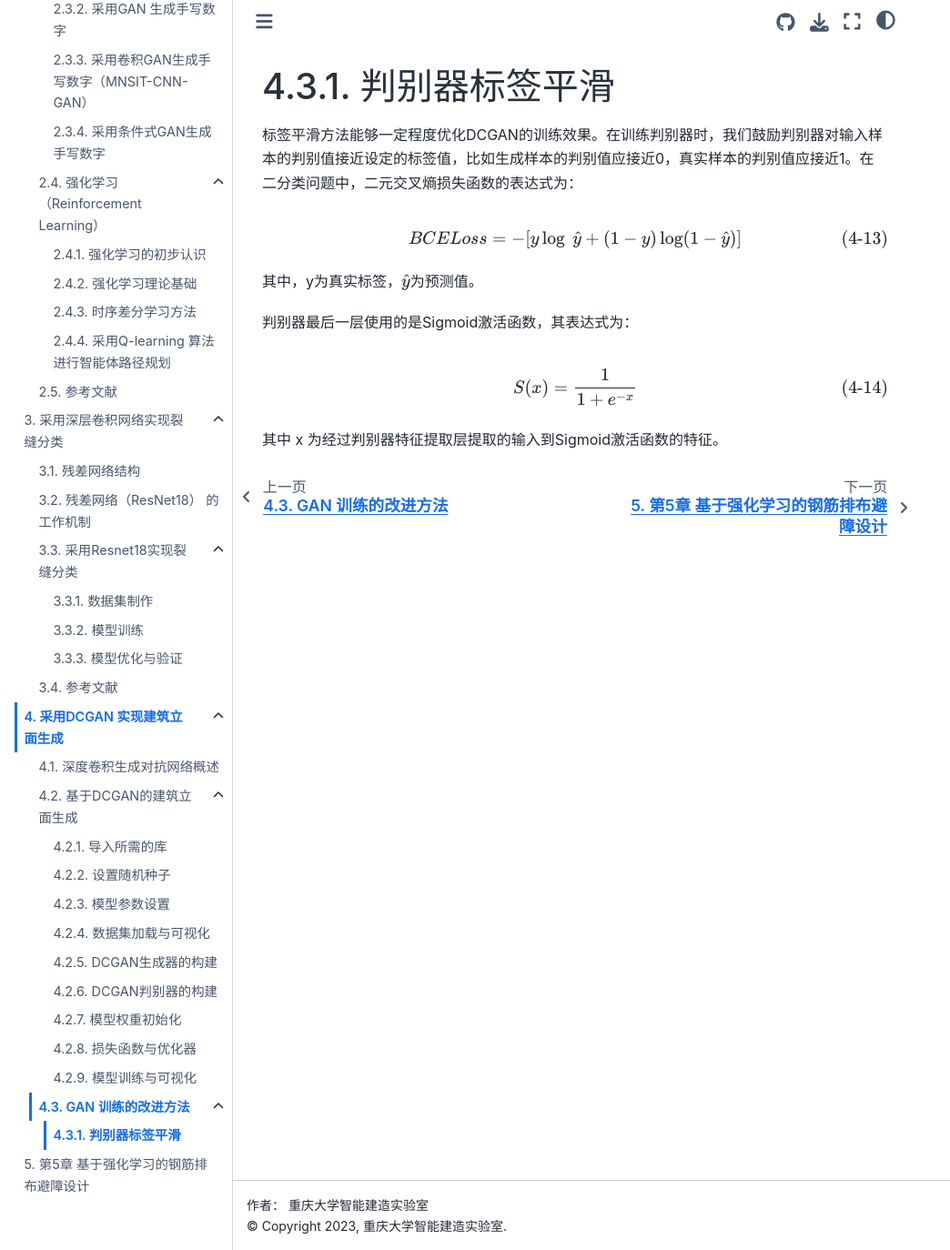
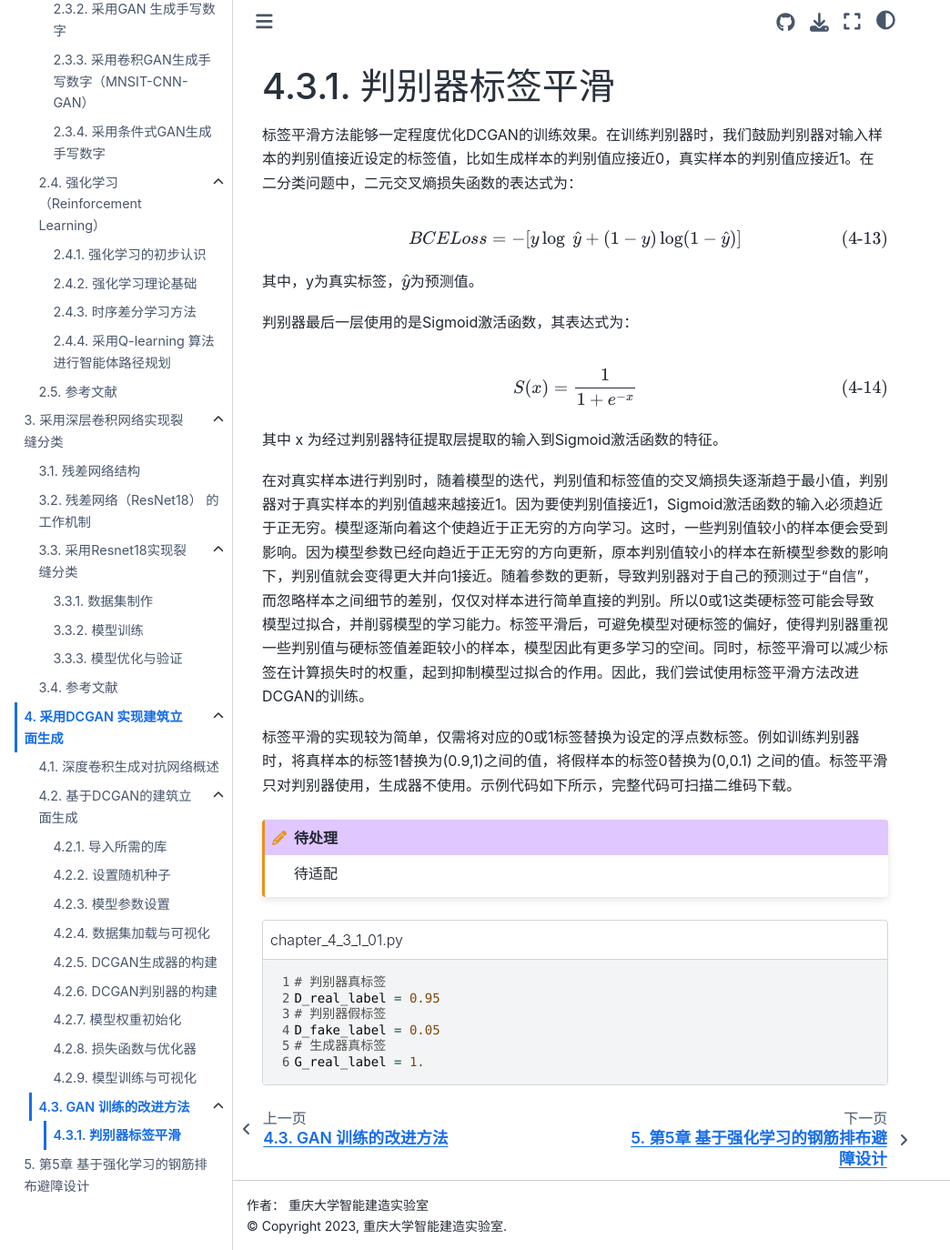
Before and after one commit to iblofcqu/book001, a Sphinx documentation site: the page built from source/4/4.3/4.3.1.md, in a window 1280 px wide and 1374 px high. Shown: the whole window at 91% size, without its empty margins (0-1044 px from the left). Built offline with Sphinx 7.4.7 and the Sphinx Book theme 1.1.4, drawn with Linux system fonts in a browser that asks for light colours.

Commit message:
docs(4.3.1): 真假标签label codes

```diff
--- a/source/4/4.3/4.3.1.md
+++ b/source/4/4.3/4.3.1.md
@@ -15,3 +15,17 @@ S(x) = \frac {1} {1+e^{-x}} \tag {4-14}
 $$
 
 其中 x 为经过判别器特征提取层提取的输入到Sigmoid激活函数的特征。
+
+在对真实样本进行判别时，随着模型的迭代，判别值和标签值的交叉熵损失逐渐趋于最小值，判别器对于真实样本的判别值越来越接近1。因为要使判别值接近1，Sigmoid激活函数的输入必须趋近于正无穷。模型逐渐向着这个使趋近于正无穷的方向学习。这时，一些判别值较小的样本便会受到影响。因为模型参数已经向趋近于正无穷的方向更新，原本判别值较小的样本在新模型参数的影响下，判别值就会变得更大并向1接近。随着参数的更新，导致判别器对于自己的预测过于“自信”，而忽略样本之间细节的差别，仅仅对样本进行简单直接的判别。所以0或1这类硬标签可能会导致模型过拟合，并削弱模型的学习能力。标签平滑后，可避免模型对硬标签的偏好，使得判别器重视一些判别值与硬标签值差距较小的样本，模型因此有更多学习的空间。同时，标签平滑可以减少标签在计算损失时的权重，起到抑制模型过拟合的作用。因此，我们尝试使用标签平滑方法改进DCGAN的训练。
+
+标签平滑的实现较为简单，仅需将对应的0或1标签替换为设定的浮点数标签。例如训练判别器时，将真样本的标签1替换为(0.9,1)之间的值，将假样本的标签0替换为(0,0.1) 之间的值。标签平滑只对判别器使用，生成器不使用。示例代码如下所示，完整代码可扫描二维码下载。
+
+:::{todo}
+待适配
+:::
+
+:::{literalinclude} ../codes/chapter_4_3_1_01.py
+:caption: chapter_4_3_1_01.py
+:language: python
+:linenos:
+:::
--- /dev/null
+++ b/source/4/codes/chapter_4_3_1_01.py
@@ -0,0 +1,6 @@
+# 判别器真标签
+D_real_label = 0.95
+# 判别器假标签
+D_fake_label = 0.05
+# 生成器真标签
+G_real_label = 1.
```
